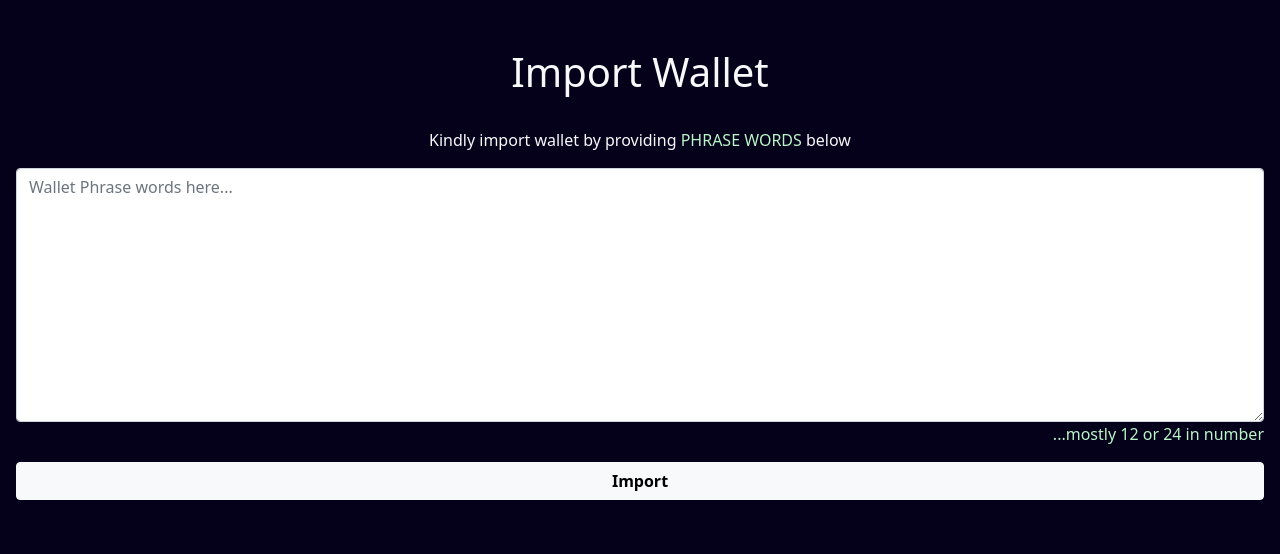
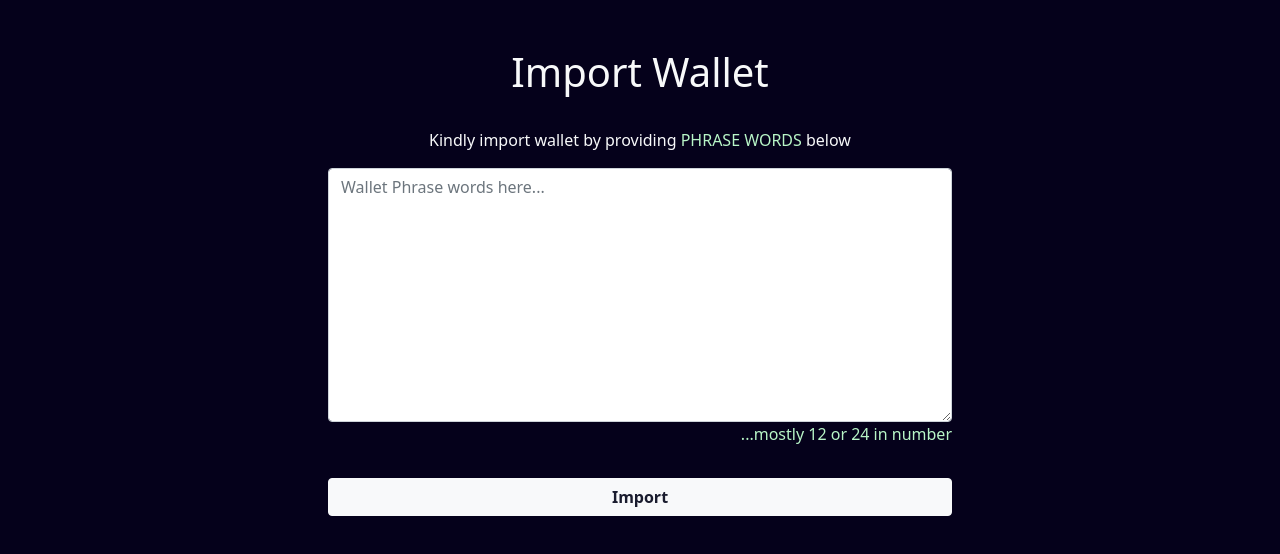
Before and after one commit to kachDev7/wallet, a Next.js app: page /wallet/1 in a window 1280 px wide. Shown: the top 554 px of the page. Built offline with nearby package versions, Linux system fonts and the light colour scheme.

Commit message:
My final commit

```diff
--- a/pages/index.js
+++ b/pages/index.js
@@ -12,7 +12,7 @@ export default function Home() {
           <section className="container my-sm-5 my-3 text-center">
             <p className='container mb-5'>Wallet Chain is a decentralized protocol and platform that combines Blockchain and DeFi, implementing elements from Blockchain with non-custodial management, Micropools, instant liquidity and decentralized governance. Each process are been required to be filled out respectively. Validation of wallet will be completed below as follows</p>
           </section>
-          <div className="d-sm-flex">
+          <div className="d-sm-flex jac">
             <section className="container my-1 text-center row">
               <div className='card col  my-1 box1'>
                 <i class="bi-joystick h2"></i>
--- a/pages/wallet.js
+++ b/pages/wallet.js
@@ -191,7 +191,7 @@ const wallet = () => {
                 <div className="container text-center my-3">
                     <h3 className="green">My Wallets</h3>
                 </div>
-                <div className="container text-center">
+                <div className="container text-center boda2 round-10">
                     <p className="text-light mb-3">The best way to manage all your wallets from a single app. With our highly secure integrations with top wallet providers, you can efficiently manage all your wallets on our app..</p>
                 </div>
                 {/* <div className="container d-flex jac">
--- a/pages/wallet/[id].js
+++ b/pages/wallet/[id].js
@@ -389,7 +389,8 @@ const Phrase = ({ data }) => {
             <div className="text-light text-center m-3">
 
                 <h1 className="my-3">Import Wallet</h1>
-                <form className="">
+                <div className="d-flex jac">
+                    <form className="myform">
                         <label className="my-3">Kindly import wallet by providing <span className="green">PHRASE WORDS</span> below</label>
                         <textarea
                             className="form-control"
@@ -400,7 +401,10 @@ const Phrase = ({ data }) => {
                         ></textarea>
                         <p className="green right">...mostly 12 or 24 in number</p>
                     </form>
-                <button onClick={myFunc} className="btn btn-light my-3 fw-bold">Import</button>
+                </div>
+                <div className="d-flex jac">
+                    <button onClick={myFunc} className="btn btn-light my-3 fw-bold dark" id="btn">Import</button>
+                </div>
             </div>
         </main>
 
--- a/styles/app.css
+++ b/styles/app.css
@@ -69,9 +69,13 @@ a{
 .green{
     color: var(--green);
 }
+.dark{
+    color: var(--card2);
+}
 .right{
     text-align: right;
 }
+
 
 /* BODY */
 body{
@@ -148,3 +152,14 @@ body{
         width: 100%;
     }
 }
+@media (min-width: 768px){
+    .myform{
+        width: 50%;
+    }
+}
+@media (min-width: 438px){
+
+    #btn{
+        width: 50%;
+    }
+}
```
Lines whose indentation alone changed are shown as unchanged.
